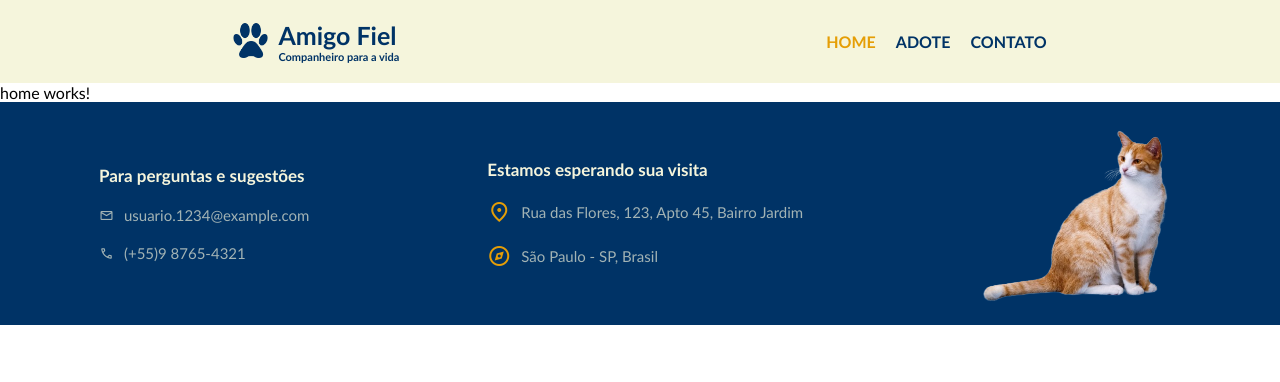
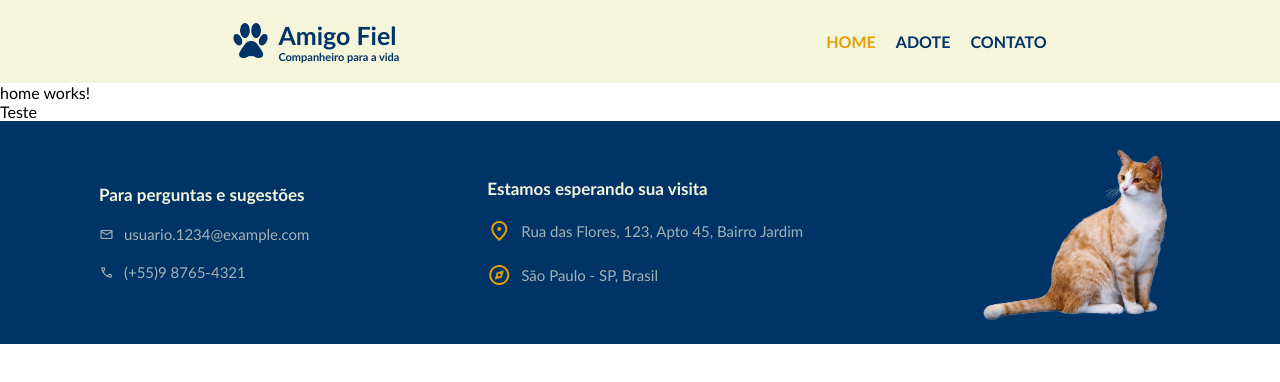
Before and after one commit to Thyale/AmigoFiel, an Angular app in the folder AmigoFielProject/: page / in a window 1280 px wide. Shown: the top 382 px of the page. Built offline with nearby package versions, Linux system fonts and the light colour scheme.

Commit message:
Update home.component.html

```diff
--- a/AmigoFielProject/src/app/components/home/home.component.html
+++ b/AmigoFielProject/src/app/components/home/home.component.html
@@ -1 +1,2 @@
 <p>home works!</p>
+<p>Teste</p>
```
